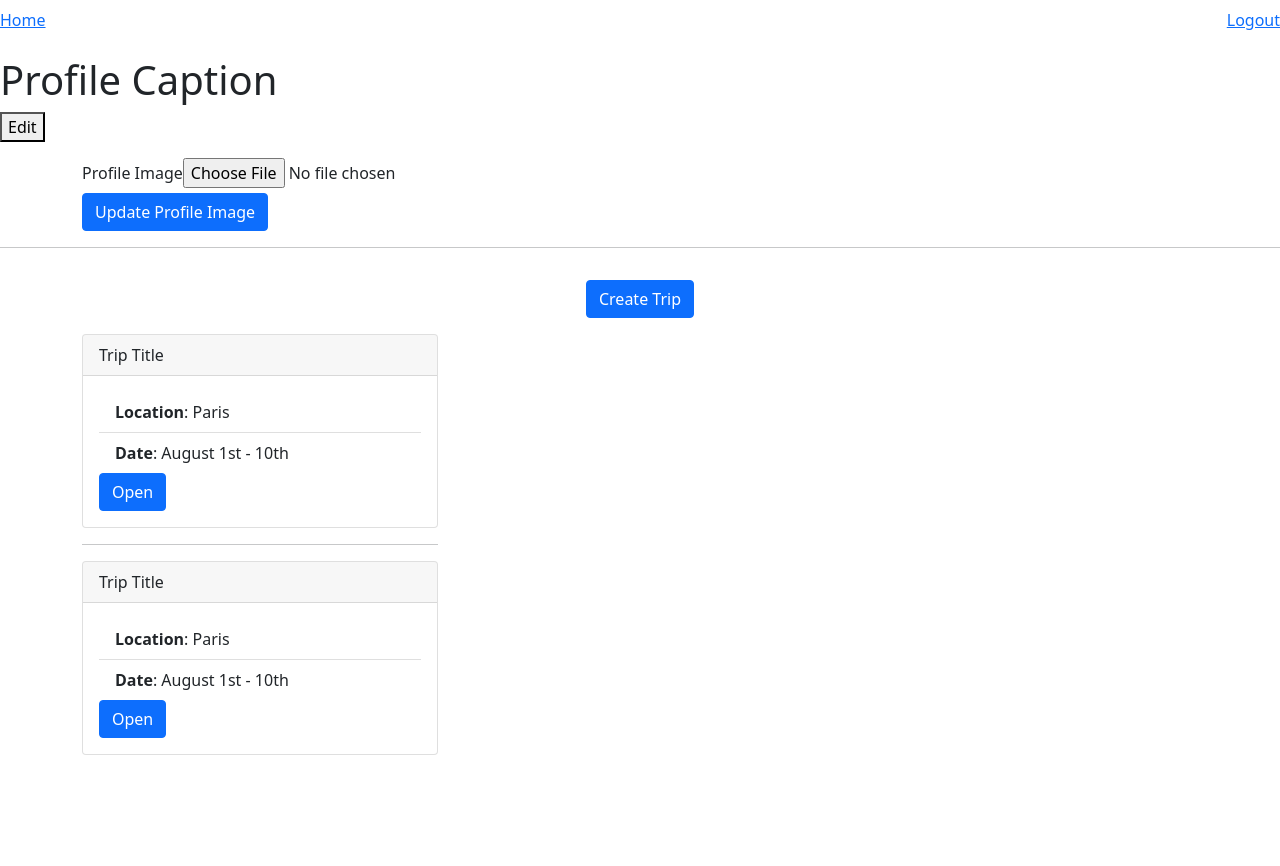
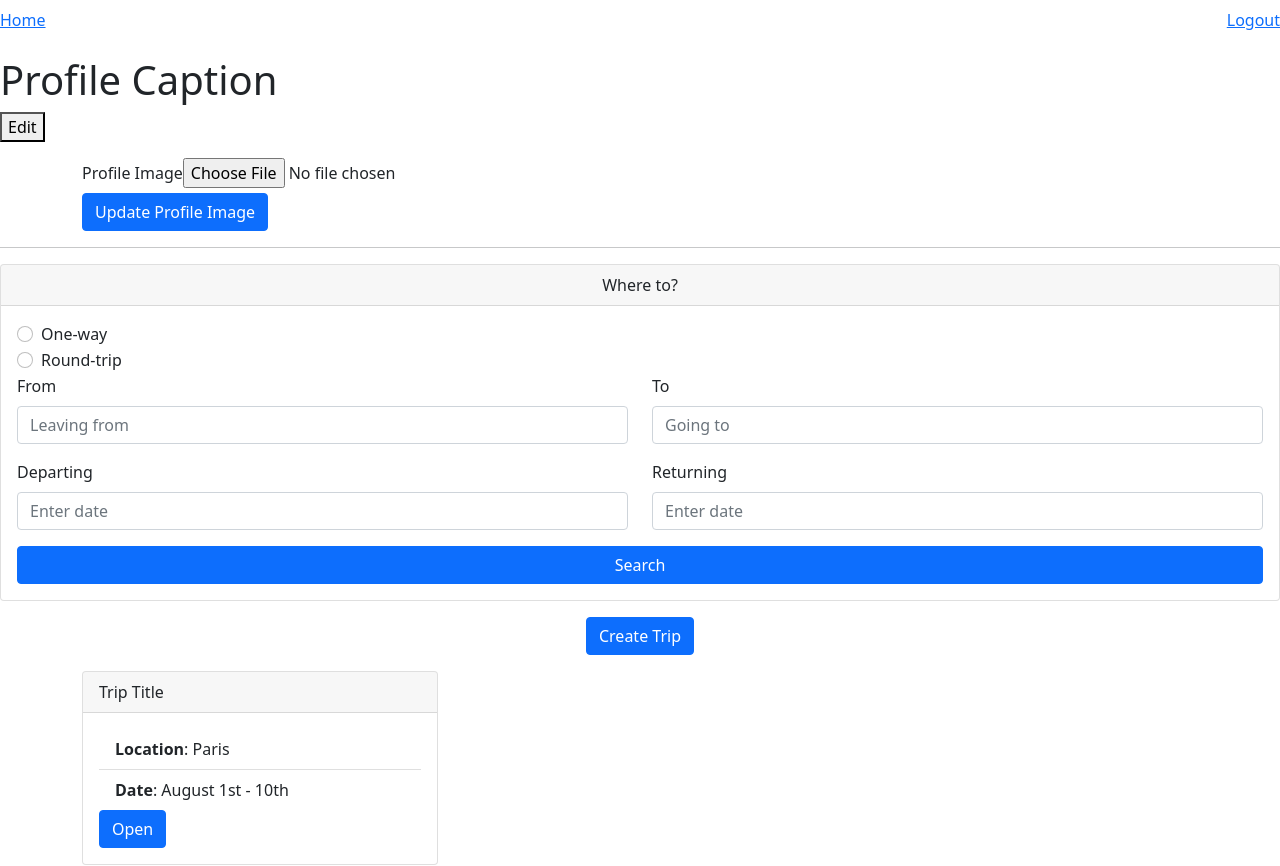
Before and after one commit to fasicasr/trip-ready, a React (Create React App) app in the folder client/: page /profile in a window 1280 px wide. Shown: the top 866 px of the page. Before the commit the page ends 800 px from the top, so only its background shows below. Built offline with nearby package versions, Linux system fonts and the light colour scheme.

Commit message:
added flight search form and invite friend to modal

```diff
--- a/client/src/App.js
+++ b/client/src/App.js
@@ -6,6 +6,7 @@ import Navbar from './components/Navbar';
 import TripForm from './components/TripForm';
 import 'bootstrap/dist/css/bootstrap.min.css'
 import SavedTrip from './components/SavedTrip'
+import TripSearch from './components/TripSearch'
 
 
 export default function App() {
@@ -51,6 +52,7 @@ export default function App() {
         <Switch>
           <Route path="/profile">
             <Profile />
+            <TripSearch/>
             <TripForm />
             <SavedTrip/>
           </Route>
--- a/client/src/components/TripForm.js
+++ b/client/src/components/TripForm.js
@@ -6,10 +6,6 @@ function TripForm() {
 
   return (
     <>
-    <hr/>
-      {/* <div >
-        <Button onClick={() => setLgShow(true)}>Create Trip</Button>
-      </div> */}
 
       <div class="row text-center">
         <div class="w-50 mx-auto p-3 " >
@@ -18,20 +14,19 @@ function TripForm() {
       </div>
 
 
-
-
      <Modal
         size="lg"
         show={lgShow}
         onHide={() => setLgShow(false)}
         aria-labelledby="example-modal-sizes-title-lg"
       >
-        <Modal.Header closeButton>
+        <Modal.Header closeButton >
           <Modal.Title id="example-modal-sizes-title-lg">
             Enter Trip Information
           </Modal.Title>
         </Modal.Header>
         <Modal.Body>
+        <Button variant="outline-primary" >Invite Friends</Button>
         <Form>
         <Row className="mb-3">
           <Form.Group as={Col} controlId="formGridInput">
@@ -64,7 +59,7 @@ function TripForm() {
         </Form>
         </Modal.Body>
 
-        <Button variant="primary" type="submit">
+        <Button variant="primary">
           Submit
         </Button>
       </Modal>
--- /dev/null
+++ b/client/src/components/TripSearch.js
@@ -0,0 +1,59 @@
+import {Card, Form, Row, Button , Col} from "react-bootstrap"
+
+function TripSearch() {
+    return (
+    <>
+      <hr/>
+        <Card  >
+            <Card.Header className="text-center">Where to?</Card.Header>
+            <Card.Body>
+            <Col sm={10}>
+                            <Form.Check
+                            type="radio"
+                            label="One-way"
+                            name="formHorizontalRadios"
+                            id="formHorizontalRadios1"
+                            />
+                            <Form.Check
+                            type="radio"
+                            label="Round-trip"
+                            name="formHorizontalRadios"
+                            id="formHorizontalRadios2"
+                            />
+
+                </Col>
+                <Row className="mb-3">
+                    <Form.Group as={Col} controlId="formGridInput">
+                        <Form.Label>From</Form.Label>
+                        <Form.Control type="input" placeholder="Leaving from" />
+                    </Form.Group>
+
+                    <Form.Group as={Col} controlId="formGridInput">
+                        <Form.Label>To</Form.Label>
+                        <Form.Control type="input" placeholder="Going to" />
+                    </Form.Group>
+                 </Row>
+                 <Row className="mb-3">
+                    <Form.Group as={Col} controlId="formGridInput">
+                        <Form.Label>Departing</Form.Label>
+                        <Form.Control type="input" placeholder="Enter date" />
+                    </Form.Group>
+
+                    <Form.Group as={Col} controlId="formGridInput">
+                        <Form.Label>Returning</Form.Label>
+                        <Form.Control type="input" placeholder="Enter date" />
+                    </Form.Group>
+                 </Row>
+                 <div className="d-grid gap-2">
+                <Button variant="primary" >Search</Button>
+                </div>
+            </Card.Body>
+
+        </Card>
+
+
+    </>
+
+   )
+}
+export default TripSearch
```
